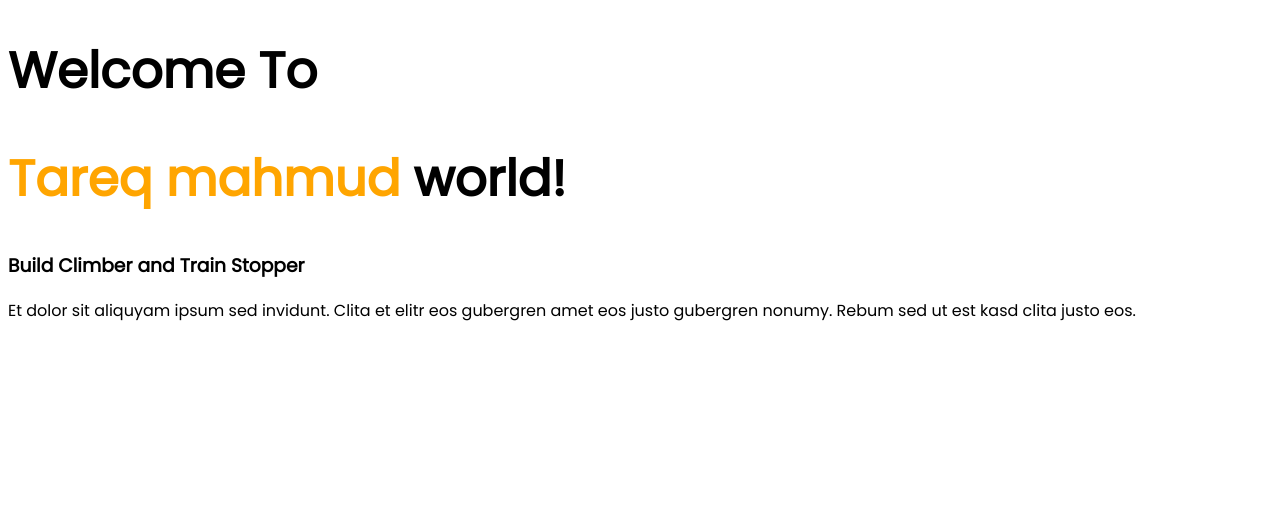
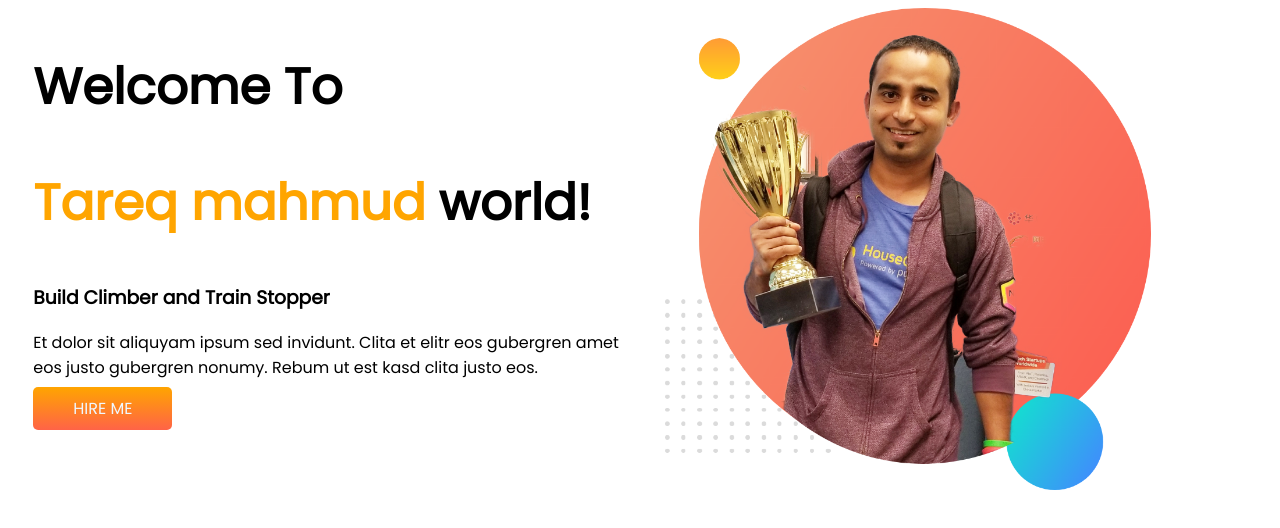
Before and after one commit to Mahmudtareq/developer-portfolio, a plain HTML site: page index.html in a window 1280 px wide. Drawn offline with Linux system fonts and the light colour scheme.

Commit message:
css style

```diff
--- a/index.html
+++ b/index.html
@@ -1,5 +1,6 @@
 <!DOCTYPE html>
 <html lang="en">
+
 <head>
     <meta charset="UTF-8">
     <meta http-equiv="X-UA-Compatible" content="IE=edge">
@@ -12,10 +13,24 @@
     <link rel="stylesheet" href="style.css">
 
 </head>
+
 <body>
-    <h1>Welcome To</h1>
-    <h1> <span class="orange-color">Tareq mahmud</span> world!</h1>
-    <h3>Build Climber and Train Stopper</h3>
-    <p>Et dolor sit aliquyam ipsum sed invidunt. Clita et elitr eos gubergren amet eos justo gubergren nonumy. Rebum sed ut est kasd clita justo eos.</p>
+    <section class="">
+        <div class="half-width">
+            <h1>Welcome To</h1>
+            <h1> <span class="orange-color">Tareq mahmud</span> world!</h1>
+            <h3>Build Climber and Train Stopper</h3>
+            <p>Et dolor sit aliquyam ipsum sed invidunt. Clita et elitr eos gubergren amet eos justo gubergren nonumy.
+                Rebum
+                ut est kasd clita justo eos.</p>
+            <a class="hire-btn" href="#">HIRE ME</a>
+        </div>
+        <div class="half-width">
+            <img src="./images/jhankar.png" alt="janker">
+        </div>
+
+    </section>
+
 </body>
+
 </html>
--- a/style.css
+++ b/style.css
@@ -7,3 +7,23 @@ h1{
 .orange-color{
     color: orange;
 }
+section{
+    display: flex;
+}
+.half-width{
+    width: 50%;
+    padding-left: 2%;
+}
+.half-width img{
+    width: 80%;
+}
+.hire-btn{
+    text-decoration: none;
+    background-image: linear-gradient(orange, tomato);
+    padding: 10px 40px;
+    border-radius: 5px;
+    font-weight: 400;
+    color: aliceblue;
+
+
+}
```
